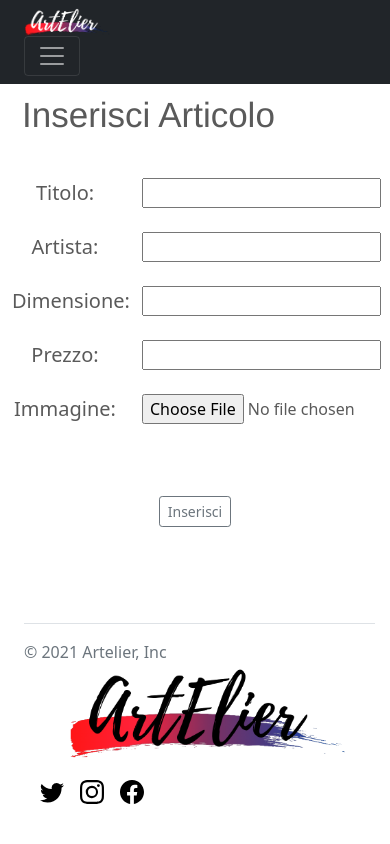
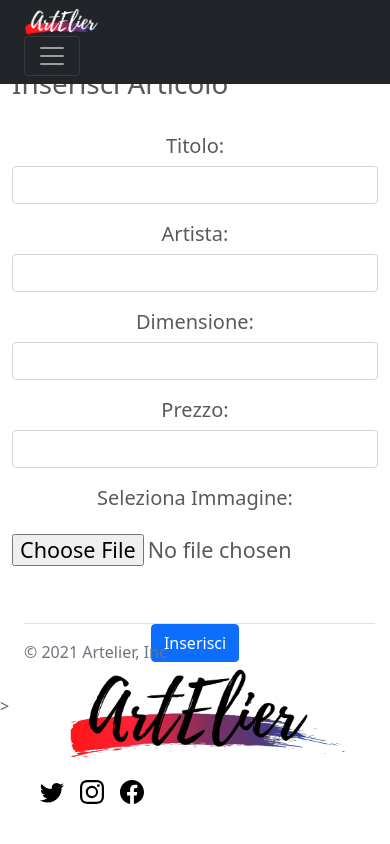
Before and after one commit to eliazv/artelier, a PHP site: page /InserimentoArticoli.html in a window 390 px wide; the page is wider, and only the part inside the window is pictured. Run offline with PHP 8.4, Linux system fonts and the light colour scheme.

Commit message:
inserimento articoli, articolo rifatti per mobile

```diff
--- a/Progetto/Cart.html
+++ b/Progetto/Cart.html
@@ -15,7 +15,7 @@
   <link rel="stylesheet" href="https://cdnjs.cloudflare.com/ajax/libs/font-awesome/4.7.0/css/font-awesome.min.css">
 
     <!-- Custom styles for this template -->
-    <link href="Css/HomePage2.css" rel="stylesheet">
+    <link href="Css/cart.css" rel="stylesheet">
   </head>
   <body>
 
--- a/Progetto/HomePage2.html
+++ b/Progetto/HomePage2.html
@@ -281,7 +281,7 @@
         </div>
         <div class="col-md-4 d-flex align-items-center">
             <a href="HomePage2.html" class="mb-3 me-2 mb-md-0 text-muted text-decoration-none lh-1">
-                        <img src="Immagini/logonerocut.png" class="d-block w-100" alt="...">
+                        <img src="Immagini/logonerocut.png" class="d-block w-100" style="max-width: 60%;" alt="...">
             </a>
 
         </div>
--- a/Progetto/InserimentoArticoli.html
+++ b/Progetto/InserimentoArticoli.html
@@ -63,70 +63,59 @@
               </nav>
             </div>
         </div>
-<h1 style="font-size: 35px; font-family: 'Franklin Gothic Medium', 'Arial Narrow', Arial, sans-serif; padding: 10px"><br><br>Inserisci Articolo</h1><br>
 
-<form action="/action_page.php">
-  <div class="row">
-    <div class="col-4 col-sm-2">
-      <label for="fname">Titolo:  </label>
 
-    </div>
+        <div class="row">
+          <div class="col-md-1"></div>
+          <div class="col-md-10">
+            <h1><br><br>Inserisci Articolo</h1><br>
 
-    <div class="col-4 col-sm-2">
-      <input type="text" id="fname" name="fname"><br><br>
-    </div>
-  </div>
-  <div class="row">
-    <div class="col-4 col-sm-2">
-      <label for="lname">Artista:    </label>
-    </div>
+            <h4 class="mb-3">
+              <form class="row g-3">
+                <div class="col-md-6">
+                  <label for="inputEmail4" class="form-label">Titolo:</label>
+                  <input type="email" class="form-control" id="inputNome">
+                </div>
+                <div class="col-md-6">
+                  <label for="inputPassword4" class="form-label">Artista:</label>
+                  <input type="password" class="form-control" id="inputCognome">
+                </div>
+                <div class="col-md-6">
+                  <label for="inputEmail4" class="form-label">Dimensione:</label>
+                  <input type="email" class="form-control" id="inputEmail4">
+                </div>
+                <div class="col-md-6">
+                  <label for="inputPassword4" class="form-label">Prezzo:</label>
+                  <input type="password" class="form-control" id="inputPassword">
+                </div>
+                <div class="col-md-6">
+                  <label for="inputAddress" class="form-label">Seleziona Immagine:</label>
+                </div>
+                <div class="col-md-6">
+                  <input type="file" id="avatar" name="avatar" accept="image/png, image/jpg, image/jpeg">
+                </div>
+                <div class="col-md-6"> </div>
+                <div class="col-md-6">
+                  <br>
+                  <button type="submit" class="btn btn-primary">Inserisci</button>
+                </div>
 
-    <div class="col-4 col-sm-2">
-      <input type="text" id="fname" name="fname"><br><br>
-    </div>
-  </div>
-  <div class="row">
-    <div class="col-4 col-sm-2">
-      <label for="fname">Dimensione:  </label>
-    </div>
 
-    <div class="col-4 col-sm-2">
-      <input type="text" id="fname" name="fname"><br><br>
-    </div>
-  </div>
-  <div class="row">
-    <div class="col-4 col-sm-2">
-      <label for="lname">Prezzo:    </label>
-    </div>
+                <div class="col-12">
 
-    <div class="col-4 col-sm-2">
-      <input type="text" id="fname" name="fname"><br><br>
-    </div>
-  </div>
-  <div class="row">
-    <div class="col-4 col-sm-2">
-      <label for="lname">Immagine:    </label>
-    </div>
+                </div>
+              </form>
+          </div>
+        </div>
+      </main>
+    </div></header>
 
-    <div class="col-4 col-sm-2">
-      <input type="file" id="avatar" name="avatar" accept="image/png, image/jpeg"><br><br><br><br>
-    </div>
-  </div>
-  <div class="row">
-    <div class="col-4 col-sm-2">
 
-    </div>
 
-    <div class="col-4 col-sm-2">
 
-  <!--<input type="submit" value="Submit">-->
-  <button class="btn btn-sm btn-outline-secondary"  type="submit">Inserisci</button>
-    </div>
-  </div>
 
 </form>
-  <!-- FOOTER -->
-  <!-- FOOTER -->
+<div class="container">
   <svg xmlns="http://www.w3.org/2000/svg" style="display: none;">
     <symbol id="facebook" viewBox="0 0 16 16">
       <path d="M16 8.049c0-4.446-3.582-8.05-8-8.05C3.58 0-.002 3.603-.002 8.05c0 4.017 2.926 7.347 6.75 7.951v-5.625h-2.03V8.05H6.75V6.275c0-2.017 1.195-3.131 3.022-3.131.876 0 1.791.157 1.791.157v1.98h-1.009c-.993 0-1.303.621-1.303 1.258v1.51h2.218l-.354 2.326H9.25V16c3.824-.604 6.75-3.934 6.75-7.951z"/>
@@ -144,24 +133,23 @@
         <span class="text-muted">&copy; 2021 Artelier, Inc</span>
         </div>
         <div class="col-md-4 d-flex align-items-center">
-            <a href="HomePage2.html" class="mb-3 me-2 mb-md-0 text-muted text-decoration-none lh-1">
+            <a href="#" class="mb-3 me-2 mb-md-0 text-muted text-decoration-none lh-1">
                         <img src="Immagini/logonerocut.png" class="d-block w-100" alt="...">
             </a>
 
         </div>
 
       <ul class="nav col-md-4 justify-content-end list-unstyled d-flex">
-        <li class="ms-3"><a class="text-muted" href="https://twitter.com/"><svg class="bi" width="24" height="24"><use xlink:href="#twitter"/></svg></a></li>
-        <li class="ms-3"><a class="text-muted" href="https://instagram.com/"><svg class="bi" width="24" height="24"><use xlink:href="#instagram"/></svg></a></li>
-        <li class="ms-3"><a class="text-muted" href="https://facebook.com/"><svg class="bi" width="24" height="24"><use xlink:href="#facebook"/></svg></a></li>
+        <li class="ms-3"><a class="text-muted" href="#"><svg class="bi" width="24" height="24"><use xlink:href="#twitter"/></svg></a></li>
+        <li class="ms-3"><a class="text-muted" href="#"><svg class="bi" width="24" height="24"><use xlink:href="#instagram"/></svg></a></li>
+        <li class="ms-3"><a class="text-muted" href="#"><svg class="bi" width="24" height="24"><use xlink:href="#facebook"/></svg></a></li>
       </ul>
     </footer>
-  </div>
-</main>
+</div>
+</div>
 
 
-<script src="https://cdn.jsdelivr.net/npm/bootstrap@5.1.3/dist/js/bootstrap.bundle.min.js" integrity="sha384-ka7Sk0Gln4gmtz2MlQnikT1wXgYsOg+OMhuP+IlRH9sENBO0LRn5q+8nbTov4+1p" crossorigin="anonymous"></script>
-
-
-  </body>
+    <script src="https://cdn.jsdelivr.net/npm/bootstrap@5.1.3/dist/js/bootstrap.bundle.min.js" integrity="sha384-ka7Sk0Gln4gmtz2MlQnikT1wXgYsOg+OMhuP+IlRH9sENBO0LRn5q+8nbTov4+1p" crossorigin="anonymous"></script>
+>
+</body>
 </html>
```
Also changed, not shown: Progetto/Articolo.html (+5 -6 lines), Progetto/Css/cart.css (+73 -44 lines), Progetto/Quadri.html (+6 -6 lines).
